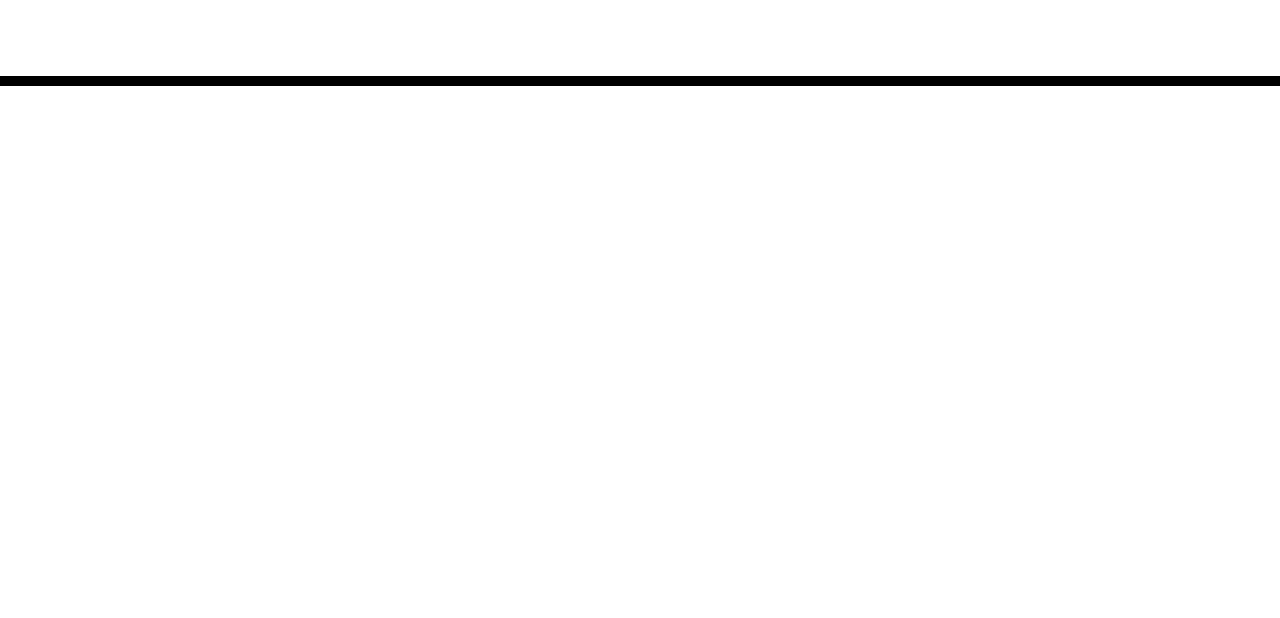
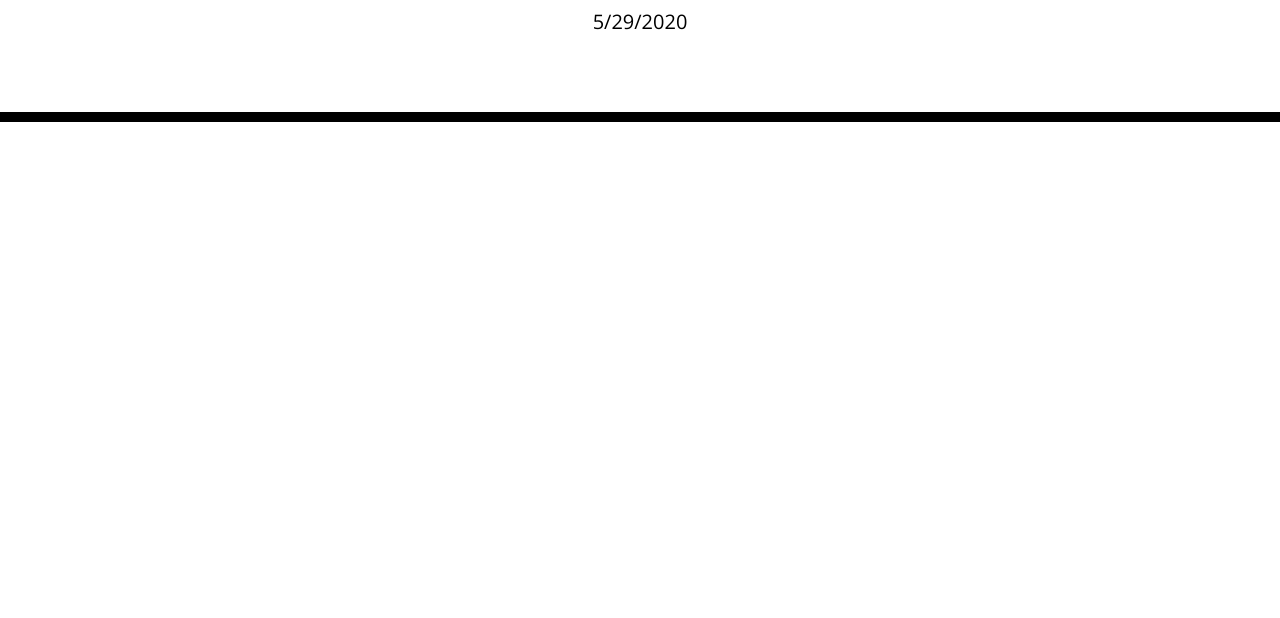
Before and after one commit to grantgarrison7/day_planner, a plain HTML site: page index.html in a window 1280 px wide. Shown: the part 182-800 px from the top of the page. Drawn offline with nearby package versions, Linux system fonts and the light colour scheme; files that its build step writes are made by us from their sources.

Commit message:
I added the current date to the top of the page using script file.

```diff
--- /dev/null
+++ b/Develop/script.js
@@ -0,0 +1,18 @@
+//query selectors
+var currentDayEl = document.querySelector("#currentDay");
+
+//global variables
+
+//variables to store the date
+var date = new Date();
+var year = date.getFullYear();
+var month = date.getMonth();
+var day = date.getDate();
+//check to see if variables are storing correctly
+console.log(year);
+console.log(month);
+console.log(day);
+//thumbs up we need to add 1 to month
+month = month + 1;
+//display the date in currentDayEl
+currentDayEl.textContent = month + "/" + day + "/" + year;
--- a/index.html
+++ b/index.html
@@ -18,7 +18,7 @@
       href="https://fonts.googleapis.com/css?family=Open+Sans&display=swap"
       rel="stylesheet"
     />
-    <link rel="stylesheet" href="style.css" />
+    <link rel="stylesheet" href="./Develop/style.css" />
     <title>Work Day Scheduler</title>
   </head>
 
@@ -34,5 +34,6 @@
 
     <script src="https://code.jquery.com/jquery-3.4.1.min.js"></script>
     <script src="https://cdnjs.cloudflare.com/ajax/libs/moment.js/2.24.0/moment.min.js"></script>
+    <script src="./Develop/script.js"></script>
   </body>
 </html>
```
